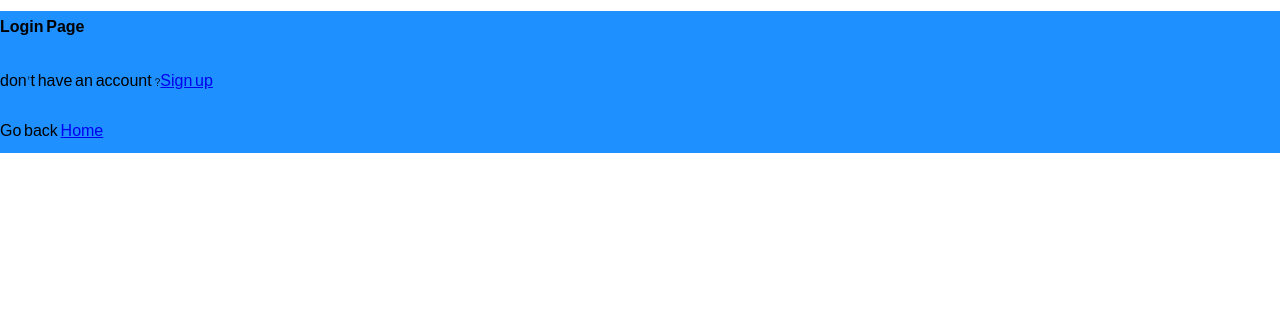
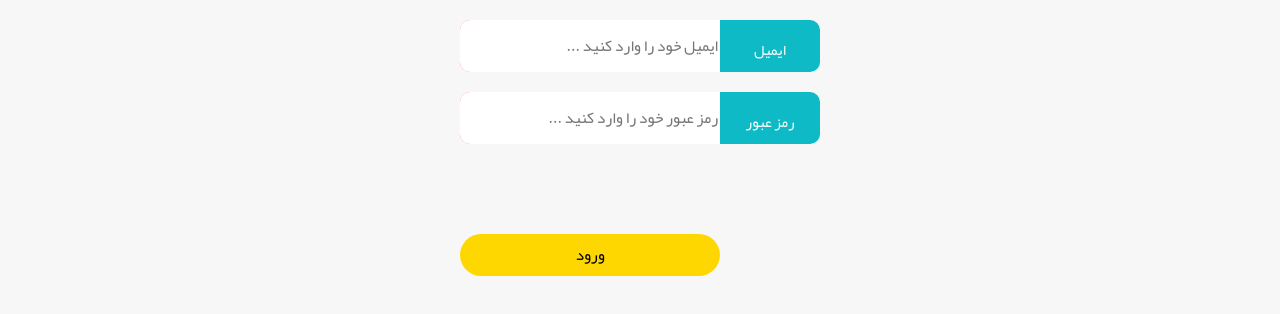
Before and after one commit to mnn59/web-new, a React app: page /login in a window 1280 px wide. Shown: the top 314 px of the page. Built offline with nearby package versions, Linux system fonts and the light colour scheme.

Commit message:
Implement Login[WIP]

```diff
--- a/src/containers/Login/Login.js
+++ b/src/containers/Login/Login.js
@@ -1,18 +1,34 @@
 import React from 'react'
 import classes from './Login.module.css'
 import {Link} from "react-router-dom";
+import SearchButton from '../../components/UI/SearchButton/SearchButton'
+import Auxiliary from "../../hoc/Auxiliary";
 
 const login = () => {
     return (
-        <div className={classes.Login}>
-            <h1>Login Page</h1>
-            <span>
-                don't have an account ?
-                <Link to="/signup">Sign up</Link>
-            </span>
-            <br/>
-            <span>Go back <Link to="/">Home</Link></span>
-        </div>
+        <Auxiliary>
+            <div className={classes.grid_container}>
+                {/*<h1>Login Page</h1>*/}
+                {/*<span>*/}
+                {/*    don't have an account ?*/}
+                {/*    <Link to="/signup">Sign up</Link>*/}
+                {/*</span>*/}
+                {/*<br/>*/}
+                {/*<span>Go back <Link to="/">Home</Link></span>*/}
+                {/*<h1 className={classes.grid_item}></h1>*/}
+                {/*<h1 className={classes.grid_header}>salam</h1>*/}
+                <div className={classes.grid_item}>
+                    <input type="text" className={classes.email_input} placeholder="ایمیل خود را وارد کنید ..."/>
+                </div>
+                <div className={classes.label_item}>ایمیل</div>
+                <div className={classes.grid_item}>
+                    <input type="text" className={classes.password_input} placeholder="رمز عبور خود را وارد کنید ..."/>
+                </div>
+                <div className={classes.label_item}>رمز عبور</div>
+                <SearchButton value="ورود"/>
+            </div>
+        </Auxiliary>
+
     )
 }
 
--- a/src/containers/Login/Login.module.css
+++ b/src/containers/Login/Login.module.css
@@ -1,5 +1,59 @@
-.Login{
-    background-color: dodgerblue;
+* {
+    /*margin: 0;*/
+}
+
+
+.grid_container {
+    background-color: rgb(247,247,247);
     color: black;
     font-size: 25px;
+    padding: 20px;
+    display: grid;
+    grid-template-columns: 260px 100px;
+    /*grid-template-rows: 80px 20px 80px;*/
+    row-gap: 20px;
+    justify-content: center;
+    height: 100%;
+    /*width: 70%;*/
+    align-items: center;
 }
+
+
+.grid_header{
+
+}
+
+.grid_item {
+    background-color: salmon;
+    font-size: 15px;
+    text-align: center;
+    border-radius: 10px 0 0 10px;
+}
+
+/*.email_input {*/
+
+/*}*/
+
+.label_item {
+    background-color: rgb(14,186,197);
+    font-size: 15px;
+    text-align: center;
+    border-radius: 0 10px 10px 0;
+    padding: 15px;
+    height: 22px;
+    color: white;
+}
+
+.password_input, .email_input {
+    border-radius: 10px 0 0 10px;
+    border: none;
+    width: 256px;
+    height: 50px;
+    direction: rtl;
+}
+
+
+/*.login_button{*/
+/*    align-items: center;*/
+/*    justify-content: center;*/
+/*}*/
```
